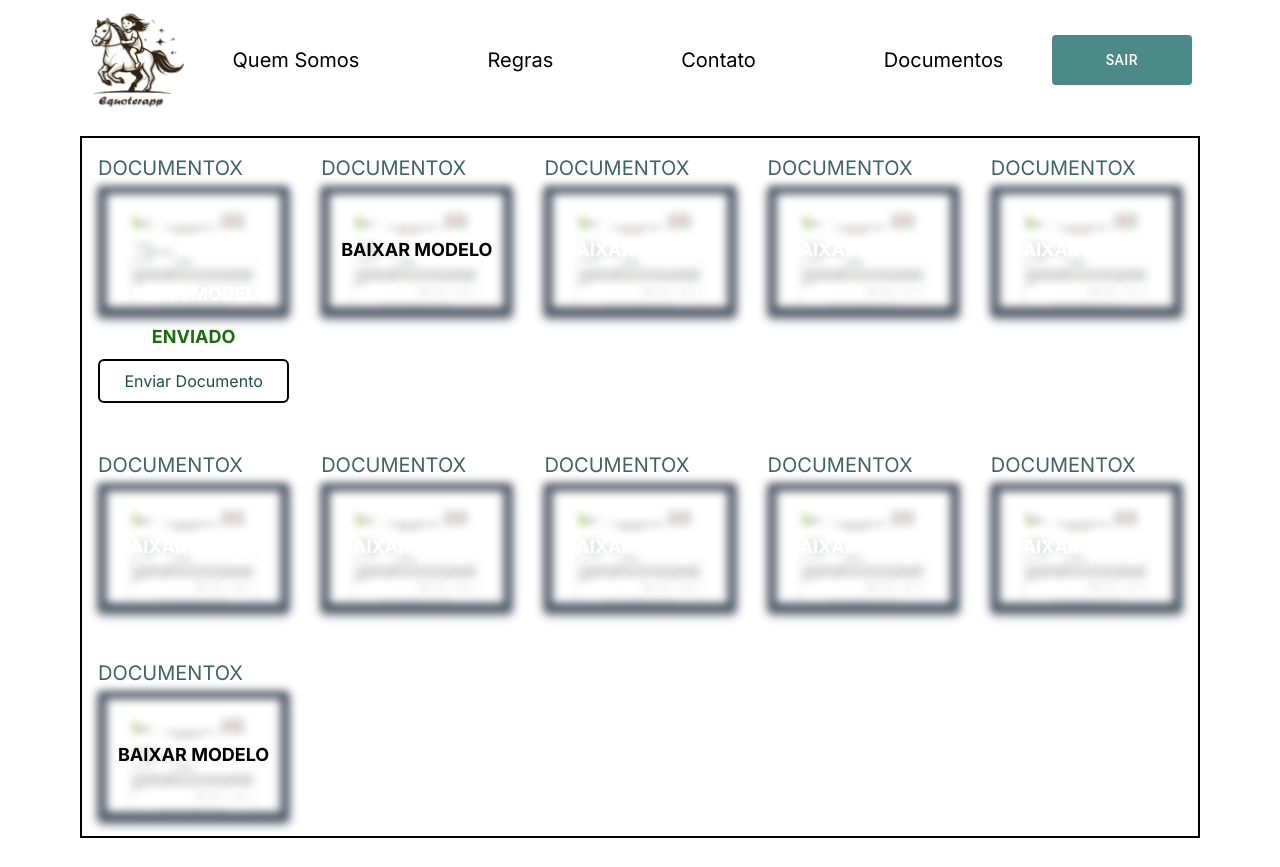
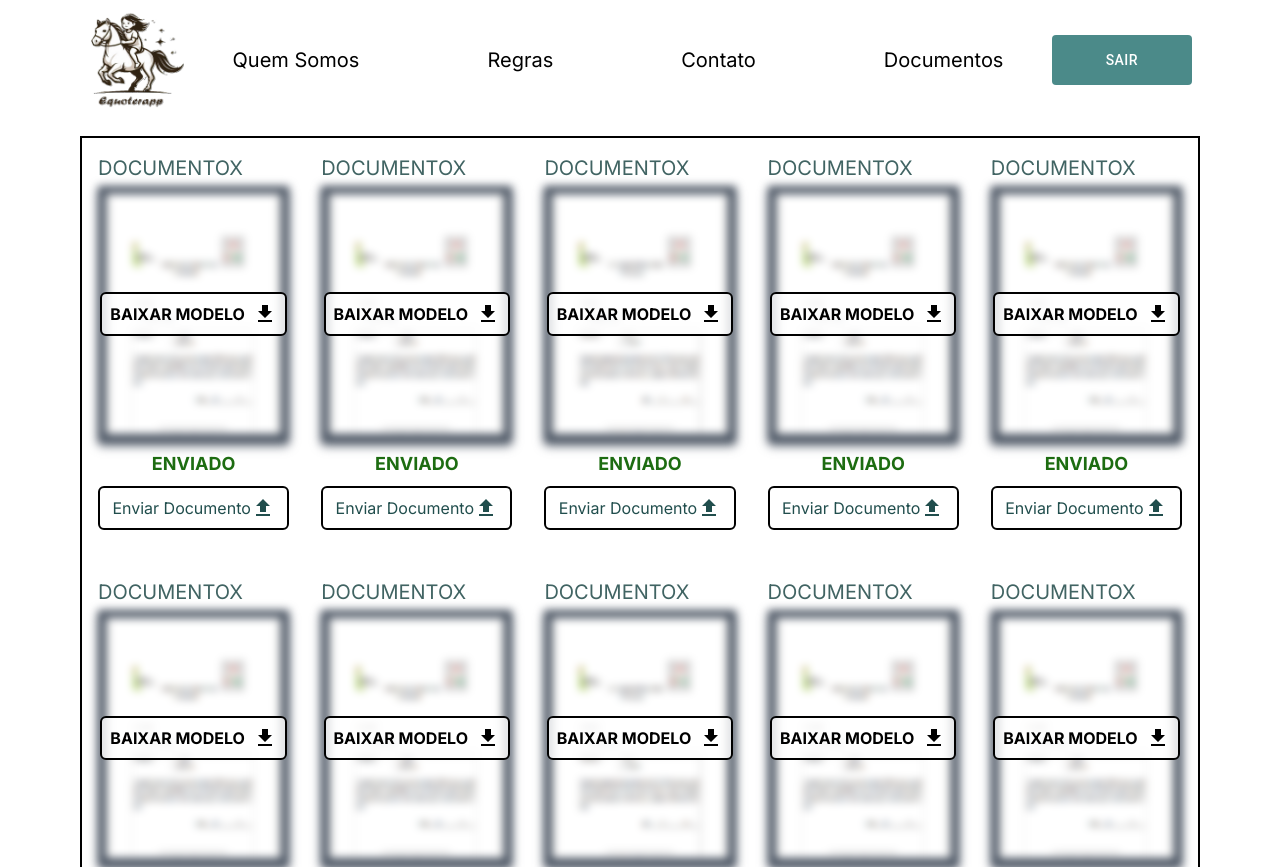
Before and after one commit to lucas037/equoterapp-front, a Next.js app: page /submissao in a window 1280 px wide. Shown: the top 867 px of the page. Before the commit the page ends 838 px from the top, so only its background shows below. Built offline with nearby package versions, Linux system fonts and the light colour scheme.

Commit message:
finalização da tela de submissão de documentos

```diff
--- a/package.json
+++ b/package.json
@@ -11,6 +11,7 @@
   "dependencies": {
     "@emotion/react": "^11.13.0",
     "@emotion/styled": "^11.13.0",
+    "@mui/icons-material": "^6.0.0-rc.0",
     "@mui/material": "^6.0.0-beta.5",
     "equoterapp": "file:",
     "framer-motion": "^11.3.28",
--- a/src/app/submissao/BotaoDocumento.tsx
+++ /dev/null
@@ -1,16 +0,0 @@
-
-interface botaoProps {
-    buttonName: string,
-    handleClick: () => void,
-    icone?: string
-}
-
-export default function BotaoDocumento(props: botaoProps) {
-
-    return (
-        <button onClick={props.handleClick} className='w-auto h-auto text-[#214E4D] p-2 bg-white rounded-md flex justify-center items-center border-1'>
-            {props.buttonName}
-            </button>
-    );
-
-}
--- /dev/null
+++ b/src/app/submissao/BotaoDocumentos.tsx
@@ -0,0 +1,18 @@
+'use client';
+
+import React from 'react';
+
+interface BotaoDocumentoProps {
+    buttonName: string;
+    handleClick: () => void;
+    icon: React.ReactElement;
+}
+
+export default function BotaoDocumento(props: BotaoDocumentoProps) {
+    return (
+        <button onClick={props.handleClick} className="w-auto h-auto text-[#214E4D] p-2 bg-white rounded-md flex justify-center items-center border-1">
+            <span>{props.buttonName}</span>
+            {props.icon}
+        </button>
+    );
+}
--- a/src/app/submissao/page.tsx
+++ b/src/app/submissao/page.tsx
@@ -1,38 +1,43 @@
 'use client'
+import React from 'react';
+import FileUploadIcon from '@mui/icons-material/FileUpload';
+import DownloadIcon from '@mui/icons-material/Download';
 import Header from "@/components/Header";
-import BotaoDocumento from "../submissao/BotaoDocumento";
-import { motion } from "framer-motion";
+import BotaoDocumento from './BotaoDocumentos';
+import { Botao } from '@/components/Botao';
 
 export default function ValidarCadastro() {
-
-    const pageVariants = {
-        initial: {
-          opacity: 0,
-          x: "-100vw"
-        },
-        animate: {
-          opacity: 1,
-          x: 0,
-          transition: {
-            type: "tween",
-            ease: "anticipate",
-            duration: 0.6
-          }
-        },
-        exit: {
-          opacity: 0,
-          x: "100vw",
-          transition: {
-            type: "tween",
-            ease: "anticipate",
-            duration: 0.6
-          }
-        }
-    };
 
     const handleNavigation = () => {
         window.location.href = '/login';
     };
+
+    const handleFileUpload = () => {
+        const input = document.createElement('input');
+        input.type = 'file';
+        input.onchange = (event: any) => {
+            const file = event.target.files[0];
+            if (file) {
+                console.log('Arquivo selecionado:', file.name);
+                // Aqui você pode implementar a lógica de upload do arquivo
+            }
+        };
+        input.click();
+    };
+
+    const documentData = [
+        { id: 1, title: "DOCUMENTOX", imageSrc: "/assets/Capturar.PNG", downloadLink: "/arquivos/FichadeAvaliaçãoMédica(2.1).pdf" },
+        { id: 2, title: "DOCUMENTOX", imageSrc: "/assets/Capturar.PNG", downloadLink: "/arquivos/FichadeAvaliaçãoMédica(2.1).pdf" },
+        { id: 3, title: "DOCUMENTOX", imageSrc: "/assets/Capturar.PNG", downloadLink: "/arquivos/FichadeAvaliaçãoMédica(2.1).pdf" },
+        { id: 4, title: "DOCUMENTOX", imageSrc: "/assets/Capturar.PNG", downloadLink: "/arquivos/FichadeAvaliaçãoMédica(2.1).pdf" },
+        { id: 5, title: "DOCUMENTOX", imageSrc: "/assets/Capturar.PNG", downloadLink: "/arquivos/FichadeAvaliaçãoMédica(2.1).pdf" },
+        { id: 6, title: "DOCUMENTOX", imageSrc: "/assets/Capturar.PNG", downloadLink: "/arquivos/FichadeAvaliaçãoMédica(2.1).pdf" },
+        { id: 7, title: "DOCUMENTOX", imageSrc: "/assets/Capturar.PNG", downloadLink: "/arquivos/FichadeAvaliaçãoMédica(2.1).pdf" },
+        { id: 8, title: "DOCUMENTOX", imageSrc: "/assets/Capturar.PNG", downloadLink: "/arquivos/FichadeAvaliaçãoMédica(2.1).pdf" },
+        { id: 9, title: "DOCUMENTOX", imageSrc: "/assets/Capturar.PNG", downloadLink: "/arquivos/FichadeAvaliaçãoMédica(2.1).pdf" },
+        { id: 10, title: "DOCUMENTOX", imageSrc: "/assets/Capturar.PNG", downloadLink: "/arquivos/FichadeAvaliaçãoMédica(2.1).pdf" }
+
+    ];
 
     return (
         <div>
@@ -40,116 +45,36 @@ export default function ValidarCadastro() {
 
             <div className="w-full h-full px-20">
                 <div className="gap-x-8 gap-y-12 w-full h-full grid grid-cols-1 md:grid-cols-3 lg:grid-cols-5 border-2 border-black p-4">
-
-                    <div className="relative">
-                        <p className="text-xl text-[#416463] mb-1">DOCUMENTOX</p>
-                        <div className="relative">
-                            <img src="/assets/Capturar.PNG" alt="Imagem Principal" className="shadow-md shadow-gray-600 border-8 border-gray-600 blur-sm w-full h-auto" />
-                            <p className="absolute inset-0 flex items-center justify-center text-white text-lg font-bold">
-                                BAIXAR MODELO
-                            </p>
-
-                            <p className="text-lg text-[#1D6C11] font-bold my-2 flex justify-center items-center" >ENVIADO</p>
+                    {documentData.map((document) => (
+                        <div key={document.id} className="relative">
+                            <p className="text-xl text-[rgb(65,100,99)] mb-1">{document.title}</p>
+                            <div className="relative">
+                                <img src={document.imageSrc} alt="Imagem Principal" className="shadow-md shadow-gray-600 border-8 border-gray-600 blur-sm w-full h-64" />
+                                <a href={document.downloadLink} download className="absolute inset-0 flex items-center justify-center w-full">
+                                    <div className="flex items-center justify-center border-2 rounded-md border-black p-2 bg-white bg-opacity-80 mx-4 md:mx-8 w-auto max-w-full">
+                                        <span className="text-black text-lg font-bold md:text-base sm:text-sm whitespace-nowrap">
+                                            BAIXAR MODELO
+                                        </span>
+                                        <DownloadIcon className="ml-2 md:text-base sm:text-sm" />
+                                    </div>
+                                </a>
+                            </div>
+                            <p className="text-lg text-[#1D6C11] font-bold my-2 flex justify-center items-center">ENVIADO</p>
                             <div className="flex justify-center items-center border-2 rounded-md border-black">
-                            <BotaoDocumento buttonName="Enviar Documento" handleClick={handleNavigation}></BotaoDocumento>
+                                <BotaoDocumento
+                                    icon={<FileUploadIcon />}
+                                    buttonName="Enviar Documento"
+                                    handleClick={handleFileUpload}
+                                />
                             </div>
-
-
                         </div>
-                    </div>
-                    <div className="relative">
-                        <p className="text-xl text-[#416463] mb-1">DOCUMENTOX</p>
-                        <div className="relative">
-                            <img src="/assets/Capturar.PNG" alt="Imagem Principal" className="shadow-md shadow-gray-600 border-8 border-gray-600 blur-sm w-full h-auto" />
-                            <a href="/arquivos/FichadeAvaliaçãoMédica(2.1).pdf"
-                            download className="absolute inset-0 flex items-center justify-center text-black text-lg font-bold">
-                                BAIXAR MODELO
-                            </a>
-                        </div>
-                    </div>
-                    <div className="relative">
-                        <p className="text-xl text-[#416463] mb-1">DOCUMENTOX</p>
-                        <div className="relative">
-                            <img src="/assets/Capturar.PNG" alt="Imagem Principal" className="shadow-md shadow-gray-600 border-8 border-gray-600 blur-sm w-full h-auto" />
-                            <p className="absolute inset-0 flex items-center justify-center text-white text-lg font-bold">
-                                BAIXAR MODELO
-                            </p>
-                        </div>
-                    </div>
-                    <div className="relative">
-                        <p className="text-xl text-[#416463] mb-1">DOCUMENTOX</p>
-                        <div className="relative">
-                            <img src="/assets/Capturar.PNG" alt="Imagem Principal" className="shadow-md shadow-gray-600 border-8 border-gray-600 blur-sm w-full h-auto" />
-                            <p className="absolute inset-0 flex items-center justify-center text-white text-lg font-bold">
-                                BAIXAR MODELO
-                            </p>
-                        </div>
-                    </div>
-                    <div className="relative">
-                        <p className="text-xl text-[#416463] mb-1">DOCUMENTOX</p>
-                        <div className="relative">
-                            <img src="/assets/Capturar.PNG" alt="Imagem Principal" className="shadow-md shadow-gray-600 border-8 border-gray-600 blur-sm w-full h-auto" />
-                            <p className="absolute inset-0 flex items-center justify-center text-white text-lg font-bold">
-                                BAIXAR MODELO
-                            </p>
-                        </div>
-                    </div>
-                    <div className="relative">
-                        <p className="text-xl text-[#416463] mb-1">DOCUMENTOX</p>
-                        <div className="relative">
-                            <img src="/assets/Capturar.PNG" alt="Imagem Principal" className="shadow-md shadow-gray-600 border-8 border-gray-600 blur-sm w-full h-auto" />
-                            <p className="absolute inset-0 flex items-center justify-center text-white text-lg font-bold">
-                                BAIXAR MODELO
-                            </p>
-                        </div>
-                    </div>
-                    <div className="relative">
-                        <p className="text-xl text-[#416463] mb-1">DOCUMENTOX</p>
-                        <div className="relative">
-                            <img src="/assets/Capturar.PNG" alt="Imagem Principal" className="shadow-md shadow-gray-600 border-8 border-gray-600 blur-sm w-full h-auto" />
-                            <p className="absolute inset-0 flex items-center justify-center text-white text-lg font-bold">
-                                BAIXAR MODELO
-                            </p>
-                        </div>
-                    </div>
-                    <div className="relative">
-                        <p className="text-xl text-[#416463] mb-1">DOCUMENTOX</p>
-                        <div className="relative">
-                            <img src="/assets/Capturar.PNG" alt="Imagem Principal" className="shadow-md shadow-gray-600 border-8 border-gray-600 blur-sm w-full h-auto" />
-                            <p className="absolute inset-0 flex items-center justify-center text-white text-lg font-bold">
-                                BAIXAR MODELO
-                            </p>
-                        </div>
-                    </div>
-                    <div className="relative">
-                        <p className="text-xl text-[#416463] mb-1">DOCUMENTOX</p>
-                        <div className="relative">
-                            <img src="/assets/Capturar.PNG" alt="Imagem Principal" className="shadow-md shadow-gray-600 border-8 border-gray-600 blur-sm w-full h-auto" />
-                            <p className="absolute inset-0 flex items-center justify-center text-white text-lg font-bold">
-                                BAIXAR MODELO
-                            </p>
-                        </div>
-                    </div>
-                    <div className="relative">
-                        <p className="text-xl text-[#416463] mb-1">DOCUMENTOX</p>
-                        <div className="relative">
-                            <img src="/assets/Capturar.PNG" alt="Imagem Principal" className="shadow-md shadow-gray-600 border-8 border-gray-600 blur-sm w-full h-auto" />
-                            <p className="absolute inset-0 flex items-center justify-center text-white text-lg font-bold">
-                                BAIXAR MODELO
-                            </p>
-                        </div>
-                    </div>
-                    <div className="relative">
-                        <p className="text-xl text-[#416463] mb-1">DOCUMENTOX</p>
-                        <div className="relative">
-                            <img src="/assets/Capturar.PNG" alt="Imagem Principal" className="shadow-md shadow-gray-600 border-8 border-gray-600 blur-sm w-full h-auto" />
-                            <a href="/arquivos/FichadeAvaliaçãoMédica(2.1).pdf"  download className="absolute inset-0 flex items-center justify-center text-black text-lg font-bold">
-                                BAIXAR MODELO
-                            </a>
-                        </div>
-                    </div>
-
+                    ))}
                 </div>
+            </div>
+            <div className='flex justify-center items-center my-5'>
+                <Botao onClick={handleNavigation} className='p-4 w-auto h-auto rounded-md justify-center items-center text-lg'>
+                    Enviar Documentos
+                </Botao>
             </div>
         </div>
     );
```
Also changed, not shown: 1 other file (tests, documents, lock files or other folders).
